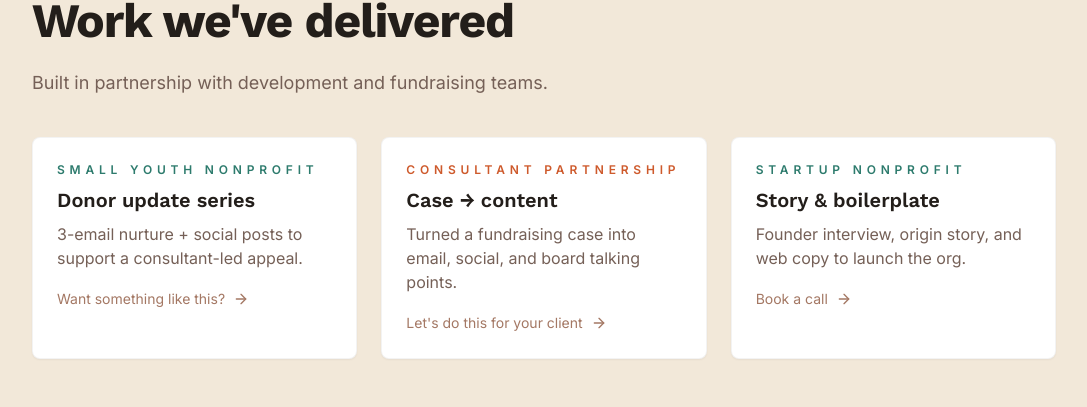
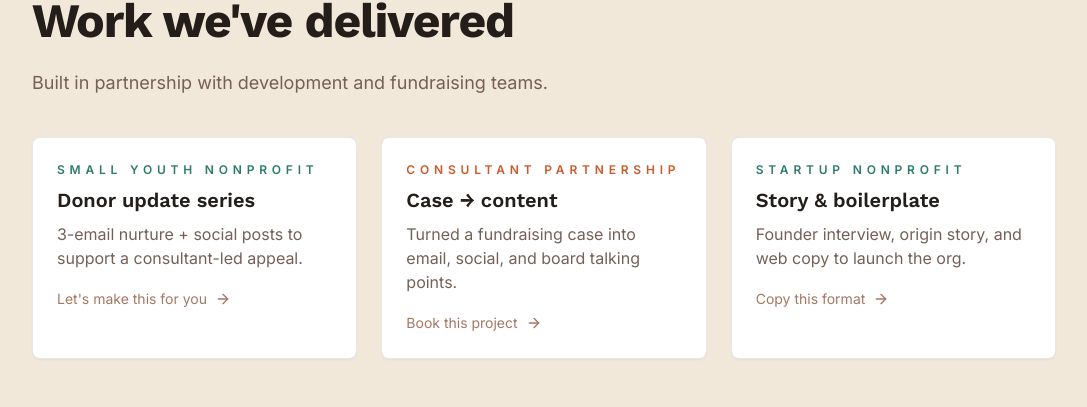
Before and after one commit to scienceontheside/labor-delivery-launchpad, a React (Vite) app: page / in a window 1280 px wide. Shown: the part 1454-1861 px from the top of the page, without its empty margins (96-1183 px from the left). Built offline with nearby package versions, Linux system fonts and the light colour scheme; no server answers; the HTML template or start-up script is replaced by a standard one.

Commit message:
Update work cards CTA and borders

```diff
--- a/src/components/site/WorkGrid.tsx
+++ b/src/components/site/WorkGrid.tsx
@@ -26,7 +26,7 @@ export default function WorkGrid() {
               onClick={() => window.open("https://calendar.app.google/yrFu89XL25QduC6S6", "_blank")}
               className="inline-flex items-center gap-2 text-[#A47864] hover:text-[#8B6250] transition-colors font-body text-sm"
             >
-              Want something like this? <ArrowRight size={16} />
+              Let's make this for you <ArrowRight size={16} />
             </button>
           </Panel>
           <Panel>
@@ -41,7 +41,7 @@ export default function WorkGrid() {
               onClick={() => window.open("https://calendar.app.google/yrFu89XL25QduC6S6", "_blank")}
               className="inline-flex items-center gap-2 text-[#A47864] hover:text-[#8B6250] transition-colors font-body text-sm"
             >
-              Let's do this for your client <ArrowRight size={16} />
+              Book this project <ArrowRight size={16} />
             </button>
           </Panel>
           <Panel>
@@ -56,7 +56,7 @@ export default function WorkGrid() {
               onClick={() => window.open("https://calendar.app.google/yrFu89XL25QduC6S6", "_blank")}
               className="inline-flex items-center gap-2 text-[#A47864] hover:text-[#8B6250] transition-colors font-body text-sm"
             >
-              Book a call <ArrowRight size={16} />
+              Copy this format <ArrowRight size={16} />
             </button>
           </Panel>
         </div>
--- a/src/components/ui/Panel.tsx
+++ b/src/components/ui/Panel.tsx
@@ -4,7 +4,7 @@ export function Panel({ className, children }: { className?: string; children: R
   return (
     <div
       className={cn(
-        "p-6 bg-card rounded-lg border border-ink/5 shadow-sm transition-transform duration-150 hover:-translate-y-[2px]",
+        "p-6 bg-card rounded-lg border border-ink/10 shadow-sm transition-transform duration-150 hover:-translate-y-[2px]",
         className
       )}
     >
```
